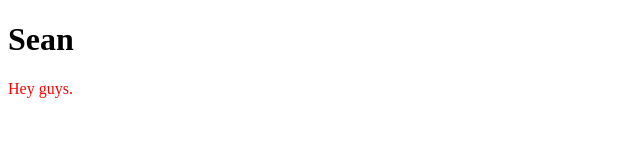
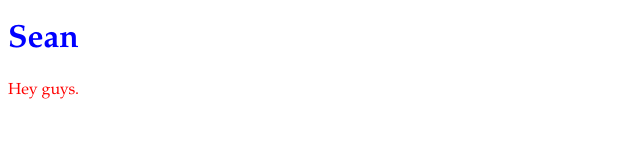
Before and after one commit to shanchan/shanchan.github.io, a plain HTML site: page index.html in a window 1280 px wide. Shown: the whole page, without its empty margins (0-640 px from the left). Drawn offline with Linux system fonts and the light colour scheme.

Commit message:
Update style.css

```diff
--- a/style.css
+++ b/style.css
@@ -1,4 +1,9 @@
 p {
 color: red;
-font: Garamond
+font-family: Garamond
 }
+
+h1 {
+ color: blue;
+   font-family: Garamond;
+}
```
